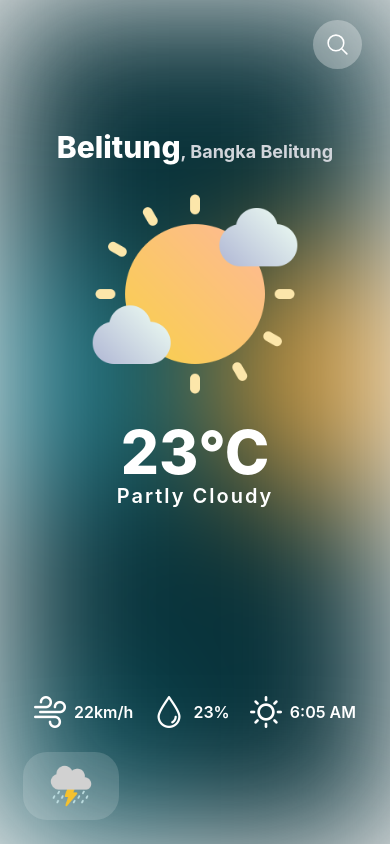
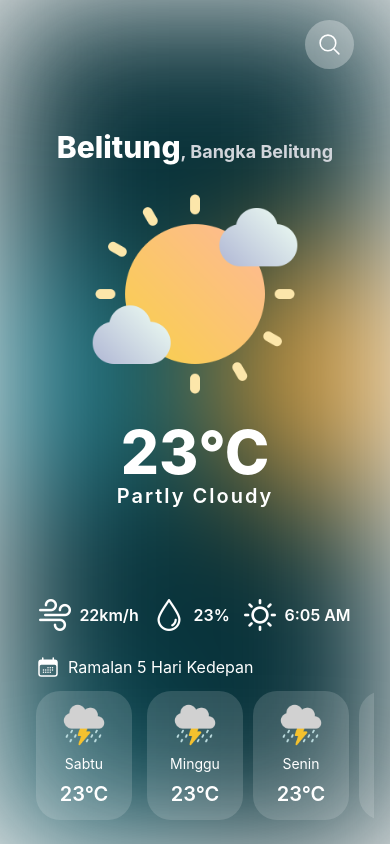
Before and after one commit to Attta-pangestu/CerahWeather-mobile-app, a React Native app: screen /Home in a window 390 px wide. Built offline with nearby package versions, Linux system fonts and the light colour scheme.

Commit message:
create : forecast card with forecast date

```diff
--- a/components/HomeScreens.jsx
+++ b/components/HomeScreens.jsx
@@ -22,15 +22,38 @@ const HomeScreens = () => {
     console.log(loc);
   }
 
+  const daysOfWeek = [
+    "Minggu",
+    "Senin",
+    "Selasa",
+    "Rabu",
+    "Kamis",
+    "Jumat",
+    "Sabtu",
+  ];
+
+  const getForecastDays = () => {
+    const today = new Date();
+    let forecastDays = [];
+    for (let i = 0; i < 5; i++) {
+      const date = new Date(today);
+      date.setDate(today.getDate() + i);
+      forecastDays.push(daysOfWeek[date.getDay()]);
+    }
+    return forecastDays;
+  };
+
+  const forecastDays = getForecastDays();
+
   return (
-    <View className="flex-1 ">
+    <View className="flex-1">
       <StatusBar style="light" />
       <Image
         className="absolute h-full w-full"
         blurRadius={70}
         source={require("../assets/images/bg.png")}
       />
-      <SafeAreaView className="flex flex-1 my-4 mx-2">
+      <SafeAreaView className="flex flex-1 my-4 mx-4">
         {/* Search Section */}
         <View style={{ height: "7%" }} className="mx-4 mb-14 relative z-50">
           {/* Search Bar */}
@@ -68,7 +91,7 @@ const HomeScreens = () => {
                   return (
                     <TouchableOpacity
                       key={index}
-                      className="flex-row items-center gap-3  border-gray-400 rounded-3xl px-3 py-1 mb-2 "
+                      className="flex-row items-center gap-3 border-gray-400 rounded-3xl px-3 py-1 mb-2"
                       style={{
                         borderBottomWidth: isLastBorder ? 0 : 2,
                       }}
@@ -76,7 +99,7 @@ const HomeScreens = () => {
                     >
                       <IconsSolid.MapPinIcon color={"gray"} size={20} />
 
-                      <Text className="text-black text-lg ">
+                      <Text className="text-black text-lg">
                         Belitung, Indonesia
                       </Text>
                     </TouchableOpacity>
@@ -87,7 +110,7 @@ const HomeScreens = () => {
           </View>
         </View>
         {/* Weather Forecast Section */}
-        <View className="flex  flex-1 mb-2 gap-6 ">
+        <View className="flex flex-1 mb-2 gap-6">
           {/* Loc Name */}
           <View>
             <Text className="text-white text-center text-3xl font-extrabold">
@@ -98,15 +121,15 @@ const HomeScreens = () => {
             </Text>
           </View>
           {/* Image ForeCasting */}
-          <View className="flex-row justify-center items-center ">
+          <View className="flex-row justify-center items-center">
             <Image
               className="w-52 h-52"
               source={require("../assets/images/partlycloudy.png")}
             />
           </View>
           {/* Degree forecast */}
-          <View className="flex-1 items-center ">
-            <Text className="font-extrabold text-white text-6xl ">
+          <View className="flex-1 items-center">
+            <Text className="font-extrabold text-white text-6xl">
               23&#176;C
             </Text>
             <Text className="font-semibold text-white text-xl tracking-widest">
@@ -115,21 +138,21 @@ const HomeScreens = () => {
           </View>
           {/* Weather Stats */}
           <View className="flex-row mx-4 justify-around">
-            <View className="flex-row space-x-2  items-center ">
+            <View className="flex-row space-x-2 items-center">
               <Image
                 className="h-8 w-8"
                 source={require("../assets/icons/wind.png")}
               />
               <Text className="text-white font-semibold text-base">22km/h</Text>
             </View>
-            <View className="flex-row space-x-2  items-center ">
+            <View className="flex-row space-x-2 items-center">
               <Image
                 className="h-8 w-8"
                 source={require("../assets/icons/drop.png")}
               />
               <Text className="text-white font-semibold text-base">23%</Text>
             </View>
-            <View className="flex-row space-x-2  items-center ">
+            <View className="flex-row space-x-2 items-center">
               <Image
                 className="h-8 w-8"
                 source={require("../assets/icons/sun.png")}
@@ -140,22 +163,43 @@ const HomeScreens = () => {
             </View>
           </View>
           {/* Daily Forecast */}
-          <View>
+          <View className="mb-b space-y-3">
+            <View className="flex-row items-center space-x-2 mx-5">
+              <IconsSolid.CalendarDaysIcon size={24} color={"white"} />
+              <Text className="text-white text-base">
+                Ramalan 5 Hari Kedepan
+              </Text>
+            </View>
             <ScrollView
               horizontal
-              className="flex-row"
+              contentContainerStyle={{
+                paddingHorizontal: 20,
+              }}
               showsHorizontalScrollIndicator={false}
-              contentContainerStyle={{ paddingHorizontal: 15 }}
             >
+              {forecastDays.map((day, index) => {
+                const isFirstIndex = index === 0;
+                return (
                   <View
+                    key={index}
                     className="flex justify-center items-center w-24 rounded-3xl py-3 space-y-2"
-                style={{ backgroundColor: opacity.bgWhite(0.15) }}
+                    style={{
+                      backgroundColor: opacity.bgWhite(0.15),
+                      marginHorizontal: isFirstIndex ? 0 : 10,
+                      marginRight: isFirstIndex ? 5 : 0,
+                    }}
                   >
                     <Image
                       className="h-11 w-11"
                       source={require("../assets/images/heavyrain.png")}
                     />
+                    <Text className="text-white">{day}</Text>
+                    <Text className="text-white text-xl font-semibold">
+                      23&#176;C
+                    </Text>
                   </View>
+                );
+              })}
             </ScrollView>
           </View>
         </View>
```
Lines whose indentation alone changed are shown as unchanged.
